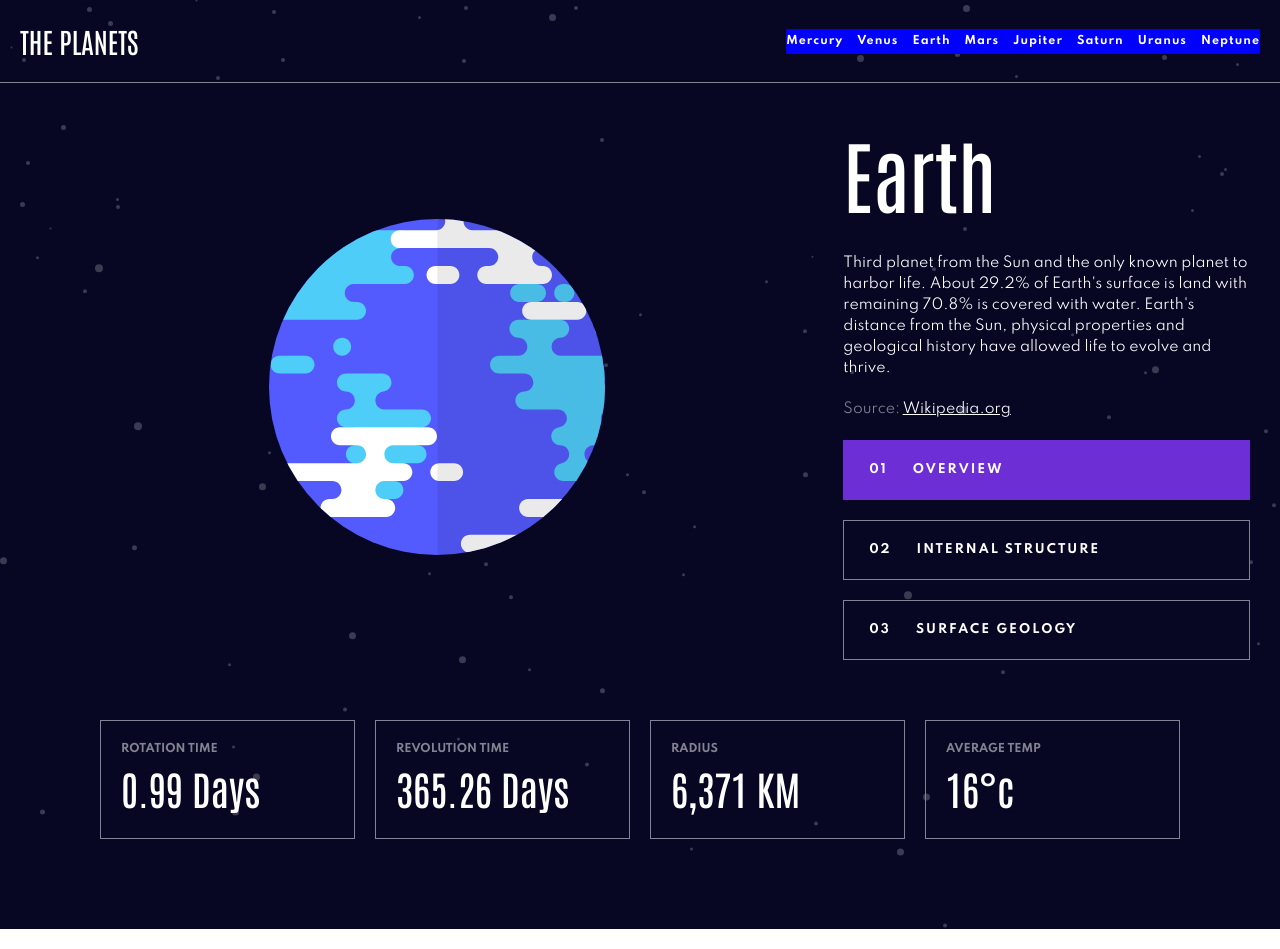
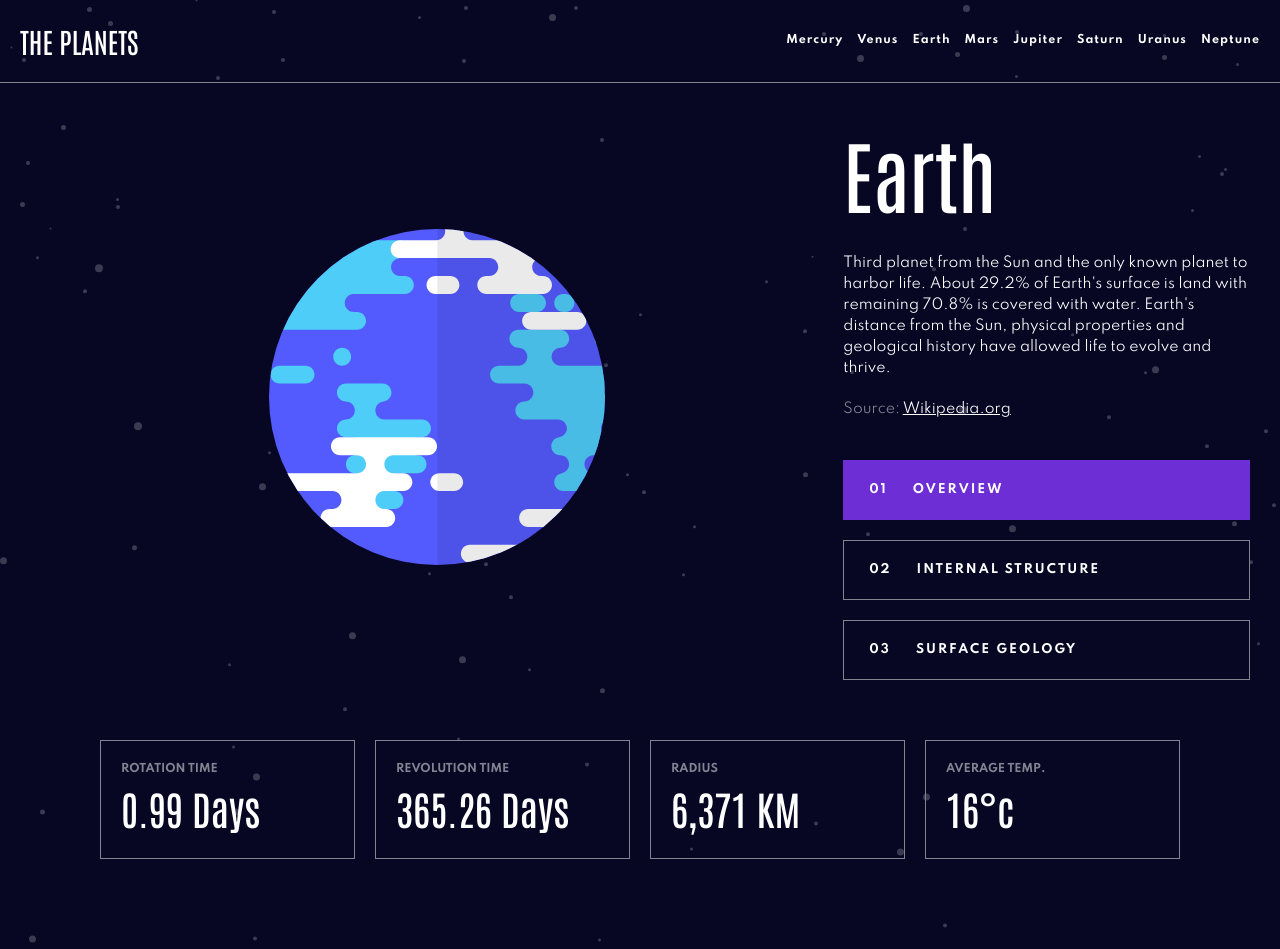
Before and after one commit to curlos/planets-fact-site, a React (Create React App) app: page /planet/Earth in a window 1280 px wide. Built offline with nearby package versions, Linux system fonts and the light colour scheme.

Commit message:
added responsiveness for mobile

```diff
--- a/src/components/Navbar.js
+++ b/src/components/Navbar.js
@@ -1,7 +1,18 @@
 import React from 'react';
-import { Box, Flex, Text, Image } from "@chakra-ui/react"
+import { Box, Flex, Text, Image, textDecoration } from "@chakra-ui/react"
 import getData from '../utils/data'
 import { Link } from 'react-router-dom';
+
+const COLORS = {
+  'Mercury': '#419EBB',
+  'Venus': '#EDA249',
+  'Earth': '#6D2ED5',
+  'Mars': '#D14C32',
+  'Jupiter': '#D83A34',
+  'Saturn': '#CD5120',
+  'Uranus': '#1EC1A2',
+  'Neptune': '#2D68F0'
+}
 
 const Navbar = () => {
 
@@ -10,15 +21,15 @@ const Navbar = () => {
   console.log(planets)
 
   return (
-    <Flex justify="space-between" align="center" p="20px" borderBottom="1px" borderColor="#838391" position="sticky">
+    <Flex flexDirection={{md: 'column', lg: 'row'}} justify="space-between" align="center" gap={{ md: '20px' }} p="20px" borderBottom="1px" borderColor="#838391" position="sticky">
       <Link to="/">
         <Box fontSize="28px">THE PLANETS</Box>
       </Link>
 
-      <Flex align="center" gap="14px" fontFamily="Spartan" fontWeight="700" fontSize="11px" lineHeight="25px" letterSpacing={"1px"} bgColor={{ base: 'white', sm: 'pink', md: 'red', xl: 'blue'}} d={{ base: 'none', md: 'flex'}}>
+      <Flex align="center" gap="14px" fontFamily="Spartan" fontWeight="700" fontSize="11px" lineHeight="25px" letterSpacing={"1px"} d={{ base: 'none', md: 'flex'}}>
         {planets.map((planet) => (
           <Link to={`/planet/${planet.name}`}>
-            <Text cursor="pointer">{planet.name}</Text>
+            <Text cursor="pointer" borderBottom="1px" borderColor="transparent" _hover={{ color: COLORS[planet.name], borderColor: COLORS[planet.name] }}>{planet.name}</Text>
           </Link>
         ))}
       </Flex>
--- a/src/pages/Planet.js
+++ b/src/pages/Planet.js
@@ -1,5 +1,5 @@
 import React, { useState, useEffect } from 'react';
-import { Box, Flex, Grid, Image, Text, Link, Button } from "@chakra-ui/react"
+import { Box, Flex, Grid, Image, Text, Link, VStack } from "@chakra-ui/react"
 import { useParams } from 'react-router-dom';
 import getData from '../utils/data';
 
@@ -12,7 +12,6 @@ const COLORS = {
   'Saturn': '#CD5120',
   'Uranus': '#1EC1A2',
   'Neptune': '#2D68F0'
-
 }
 
 const Planet = () => {
@@ -20,6 +19,12 @@ const Planet = () => {
   const { name } = useParams()
   const planets = getData()
   const planet = planets.find((planet) => planet.name === name)
+  const planetStats = {
+    'ROTATION TIME': planet.rotation,
+    'REVOLUTION TIME': planet.revolution,
+    'RADIUS': planet.radius,
+    'AVERAGE TEMP.': planet.temperature
+  }
   const [type, setType] = useState('planet')
 
   useEffect(() => {
@@ -32,7 +37,7 @@ const Planet = () => {
 
   return (
     <Box p="30px">
-      <Grid templateColumns="2fr 1fr" d={{ base: 'block', md: 'grid'}}>
+      <Grid templateColumns={{ base: 'none', lg: '2fr 1fr' }} templateRows={{ md: '2fr 1fr', lg: 'none'}}>
         {type !== 'geology' ? (
           <Flex justify="center" align="center" flexGrow="2">
             <Image src={planet.images[type].slice(1,)} height={{ base: '200px', md: '336px'}} mb={{ base: '20px', md: '0px' }}/>
@@ -43,7 +48,8 @@ const Planet = () => {
             <Image src={planet.images[type].slice(1,)} height="199px" mb="-330px" position="absolute"/>
           </Flex>
         )}
-        <Flex flexDirection="column" gap="20px" flexGrow="1">
+        <Flex flexDirection={{base: 'row', lg: 'column'}} gap="20px" d={{ base: 'block', md: 'flex'}}>
+          <VStack spacing={{ base: '20px' }} align={{ md: 'start' }} mb={{ base: '20px', md: '0px', 'lg': '20px' }} width={{ md: '55%', lg: 'auto' }} mr={{ md: '30px', lg: '0px' }}>
             <Text fontSize="80px" textAlign={{ base: 'center', md: 'start'}}>{planet.name}</Text>
             <Text fontFamily="Spartan" fontSize="14px" textAlign={{ base: 'center', md: 'start'}}>
               {planet.overview.content}
@@ -51,8 +57,9 @@ const Planet = () => {
             <Text fontFamily="Spartan" fontSize="14px" color="#838391" textAlign={{ base: 'center', md: 'start'}}>
               Source: <Link href={planet.overview.content} textDecoration="underline" color="#FFFFFF">Wikipedia.org</Link>
             </Text>
+          </VStack>
 
-          <Flex flexDirection="column" gap="20px">
+          <Flex flexDirection="column" justify="center" gap="20px" width={{ md: '45%', lg: 'auto' }}>
             <Box d="flex" gap="25px" p="20px" px="25px" m="0px" bgColor={type === 'planet' ? COLORS[planet.name] : '#070724'} border={'1px'} borderColor={type !== 'planet' ? '#838391' : 'transparent'} borderRadius="0px" fontFamily="Spartan" fontSize="12px" fontWeight="bold" letterSpacing="2px" cursor="pointer" _hover={{ bgColor: '#38384F', borderColor: '#38384F' }} onClick={() => setType('planet')}>
               <Text>01</Text>
               <Text>OVERVIEW</Text>
@@ -67,33 +74,17 @@ const Planet = () => {
               <Text>03</Text>
               <Text>SURFACE GEOLOGY</Text>
             </Box>
-
-
           </Flex>
         </Flex>
       </Grid>
 
-      <Grid templateColumns="1fr 1fr 1fr 1fr" gridGap="20px" py="30px" px={{ md: '70px'}} my="30px" d={{ base: 'block', md: 'grid'}}>
-        <Box border="1px" borderColor="#838391" p="20px" mb={{ base: '15px', md: '0px'}}>
-          <Text fontSize="11px" fontWeight="bold" fontFamily="Spartan" color="#838391">ROTATION TIME</Text>
-          <Text fontSize="40px" fontWeight="medium">{planet.rotation}</Text>
-        </Box>
-
-        <Box border="1px" borderColor="#838391" p="20px" mb={{ base: '15px', md: '0px'}}>
-          <Text fontSize="11px" fontWeight="bold" fontFamily="Spartan" color="#838391">REVOLUTION TIME</Text>
-          <Text fontSize="40px" fontWeight="medium">{planet.revolution}</Text>
-        </Box>
-
-        <Box border="1px" borderColor="#838391" p="20px" mb={{ base: '15px', md: '0px'}}>
-          <Text fontSize="11px" fontWeight="bold" fontFamily="Spartan" color="#838391">RADIUS</Text>
-          <Text fontSize="40px" fontWeight="medium">{planet.radius}</Text>
-        </Box>
-
-        <Box border="1px" borderColor="#838391" p="20px" mb={{ base: '15px', md: '0px'}}>
-          <Text fontSize="11px" fontWeight="bold" fontFamily="Spartan" color="#838391">AVERAGE TEMP</Text>
-          <Text fontSize="40px" fontWeight="medium">{planet.temperature}</Text>
-        </Box>
-
+      <Grid templateColumns="1fr 1fr 1fr 1fr" gridGap="20px" py="30px" px={{ lg: '70px'}} my="30px" d={{ base: 'block', md: 'grid'}}>
+        {Object.keys(planetStats).map((statName) => (
+          <Flex d={{ base: 'flex', md: 'block'}} justify="space-between" align="center" width="100%" border="1px" borderColor="#838391" p="20px" mb={{ base: '15px', md: '0px'}}>
+            <Text fontSize={{ base: '8px', xl: '11px'}}  fontWeight="bold" fontFamily="Spartan" color="#838391">{statName}</Text>
+            <Text fontSize={{ base: '20px', md: '24px', xl: '40px'}} fontWeight="medium">{planetStats[statName]}</Text>
+          </Flex>
+        ))}
       </Grid>
     </Box>
   );
```
Lines whose indentation alone changed are shown as unchanged.
